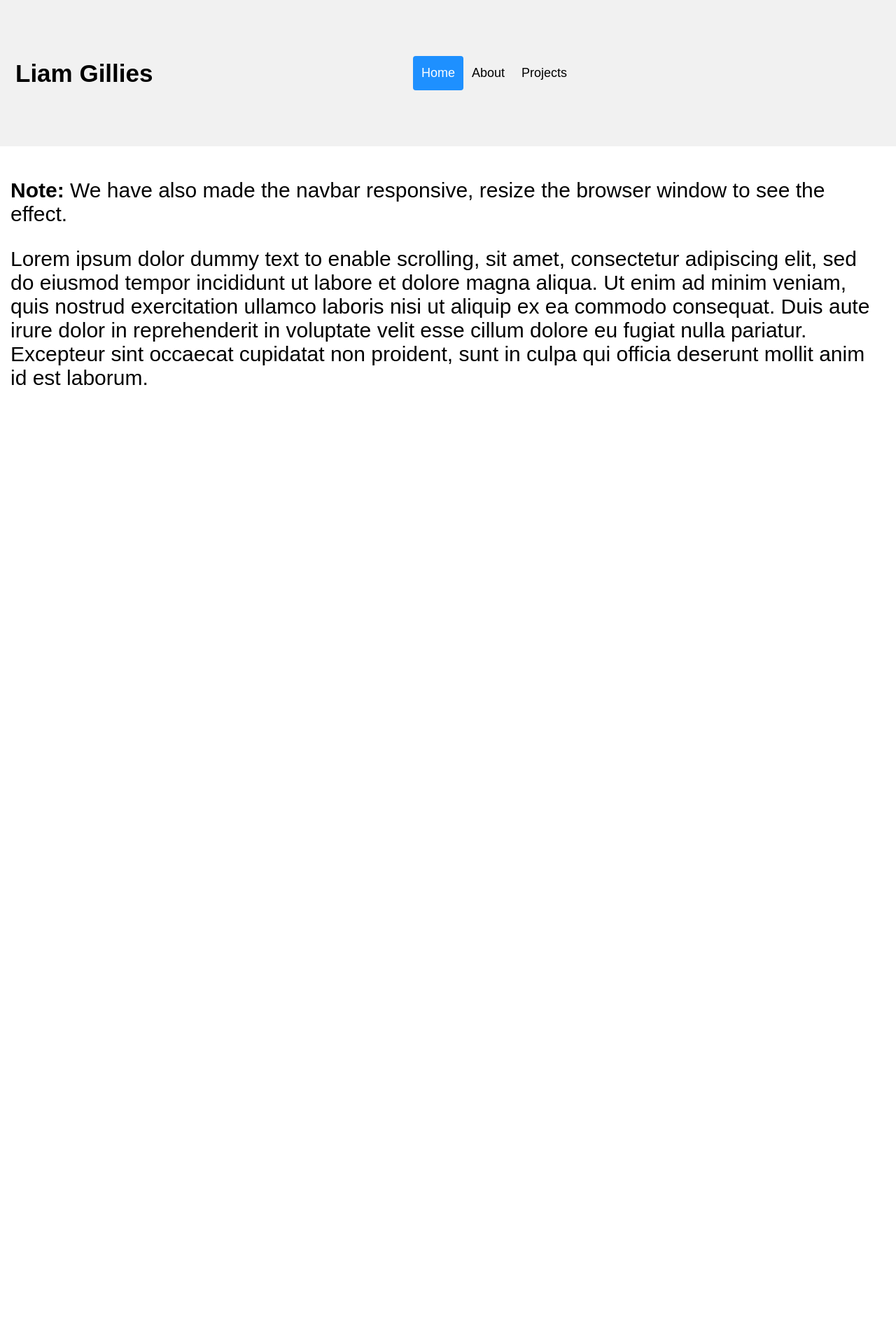
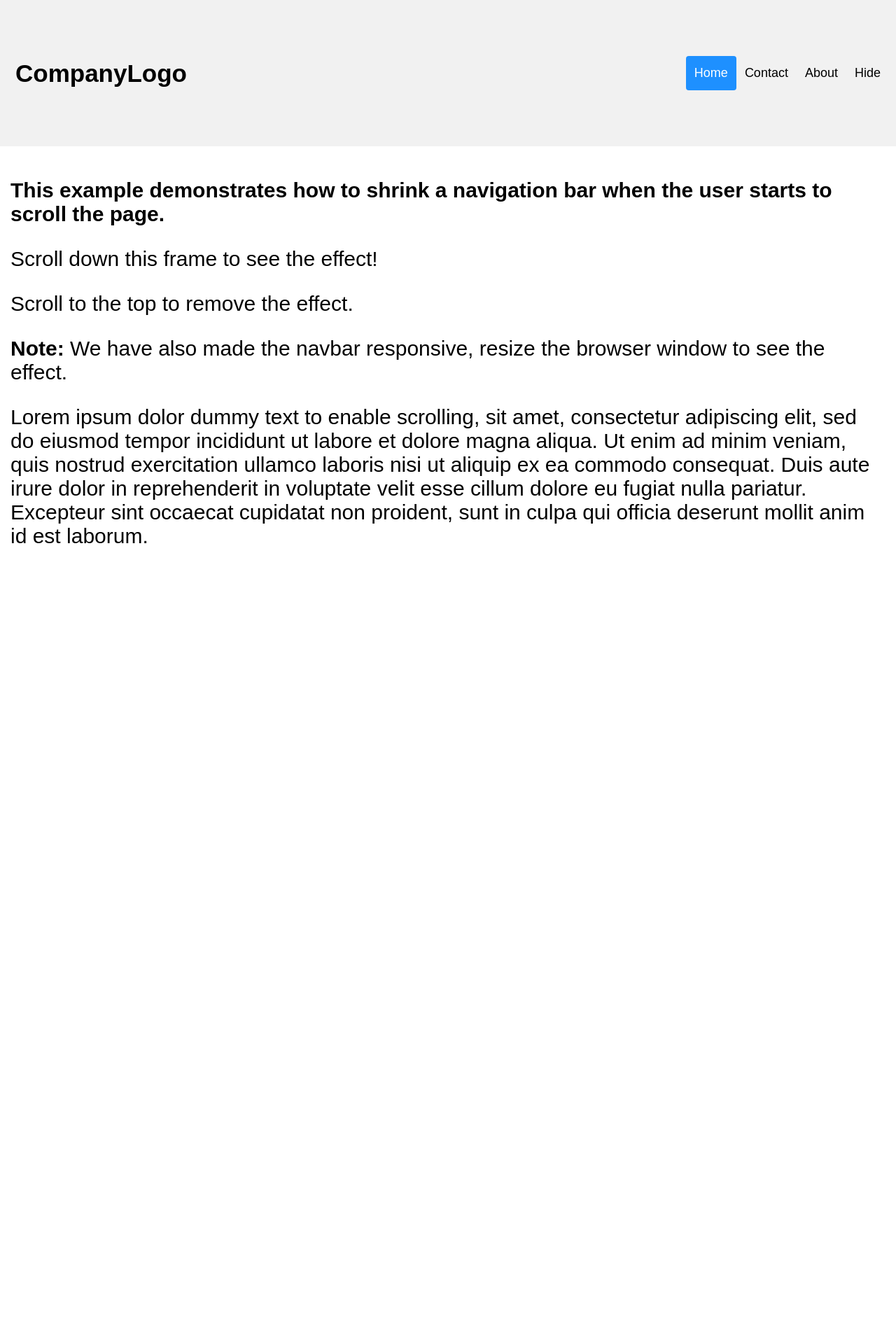
Before and after one commit to liamgillies/liamgillies.github.io, a Jekyll site: the page built from index.html, in a window 1280 px wide. Shown: the top 1920 px of the page at 70% size. Built offline with Jekyll 4.4.1, drawn with Linux system fonts in a browser that asks for light colours.

Commit message:
Update default.html

```diff
--- a/_layouts/default.html
+++ b/_layouts/default.html
@@ -8,6 +8,18 @@
 body {
   margin: 0;
   font-family: Arial, Helvetica, sans-serif;
+}
+
+.btn {
+  border: none;
+  color: black;
+  background-color: inherit;
+  padding: 12px;
+  font-size: 18px;
+  line-height: 25px;
+  border-radius: 4px;
+  cursor: pointer;
+  display: inline-block;
 }
 
 #navbar {
@@ -24,7 +36,7 @@
 #navbar a {
   float: left;
   color: black;
-  text-align: center;
+  text-align: left;
   padding: 12px;
   text-decoration: none;
   font-size: 18px;
@@ -43,21 +55,21 @@
   color: black;
 }
 
+#navbar .btn:hover {
+  background-color: #ddd;
+  color: black;
+}
+
 #navbar a.active {
   background-color: dodgerblue;
   color: white;
 }
-
-#navbar-right {
-  margin-left: 580px;
-}
-
 @media screen and (max-width: 580px) {
   #navbar {
     padding: 20px 10px !important;
   }
   #navbar a {
-    float: none;
+    float: left;
     display: block;
     text-align: left;
   }
@@ -65,20 +77,29 @@
     float: none;
   }
 }
+#navbar-right {
+  float:right
+}
+
+
 </style>
 </head>
 <body>
 
 <div id="navbar">
-  <a href="#default" id="logo">Liam Gillies</a>
+  <a href="#default" id="logo">CompanyLogo</a>
   <div id="navbar-right">
-    <a class="active" href="/">Home</a>
-    <a href="/About">About</a>
-    <a href="/Projects">Projects</a>
+    <a class="active" href="#home">Home</a>
+    <a href="#contact">Contact</a>
+    <a href="#about">About</a>
+    <button class="btn" onclick="hideMenu()">Hide</button>
   </div>
 </div>
 
 <div style="margin-top:210px;padding:15px 15px 2500px;font-size:30px">
+  <p><b>This example demonstrates how to shrink a navigation bar when the user starts to scroll the page.</b></p>
+  <p>Scroll down this frame to see the effect!</p>
+  <p>Scroll to the top to remove the effect.</p>
   <p><b>Note:</b> We have also made the navbar responsive, resize the browser window to see the effect.</p>
   <p>Lorem ipsum dolor dummy text to enable scrolling, sit amet, consectetur adipiscing elit, sed do eiusmod tempor incididunt ut labore et dolore magna aliqua. Ut enim ad minim veniam, quis nostrud exercitation ullamco laboris nisi ut aliquip ex ea commodo consequat. Duis aute irure dolor in reprehenderit in voluptate velit esse cillum dolore eu fugiat nulla pariatur. Excepteur sint occaecat cupidatat non proident, sunt in culpa qui officia deserunt mollit anim id est laborum.</p>
 </div>
@@ -96,6 +117,11 @@
     document.getElementById("logo").style.fontSize = "35px";
   }
 }
+
+function hideMenu(){
+	document.getElementById("navbar").style.width= "5%";
+
+}
 </script>
 
 </body>
```
